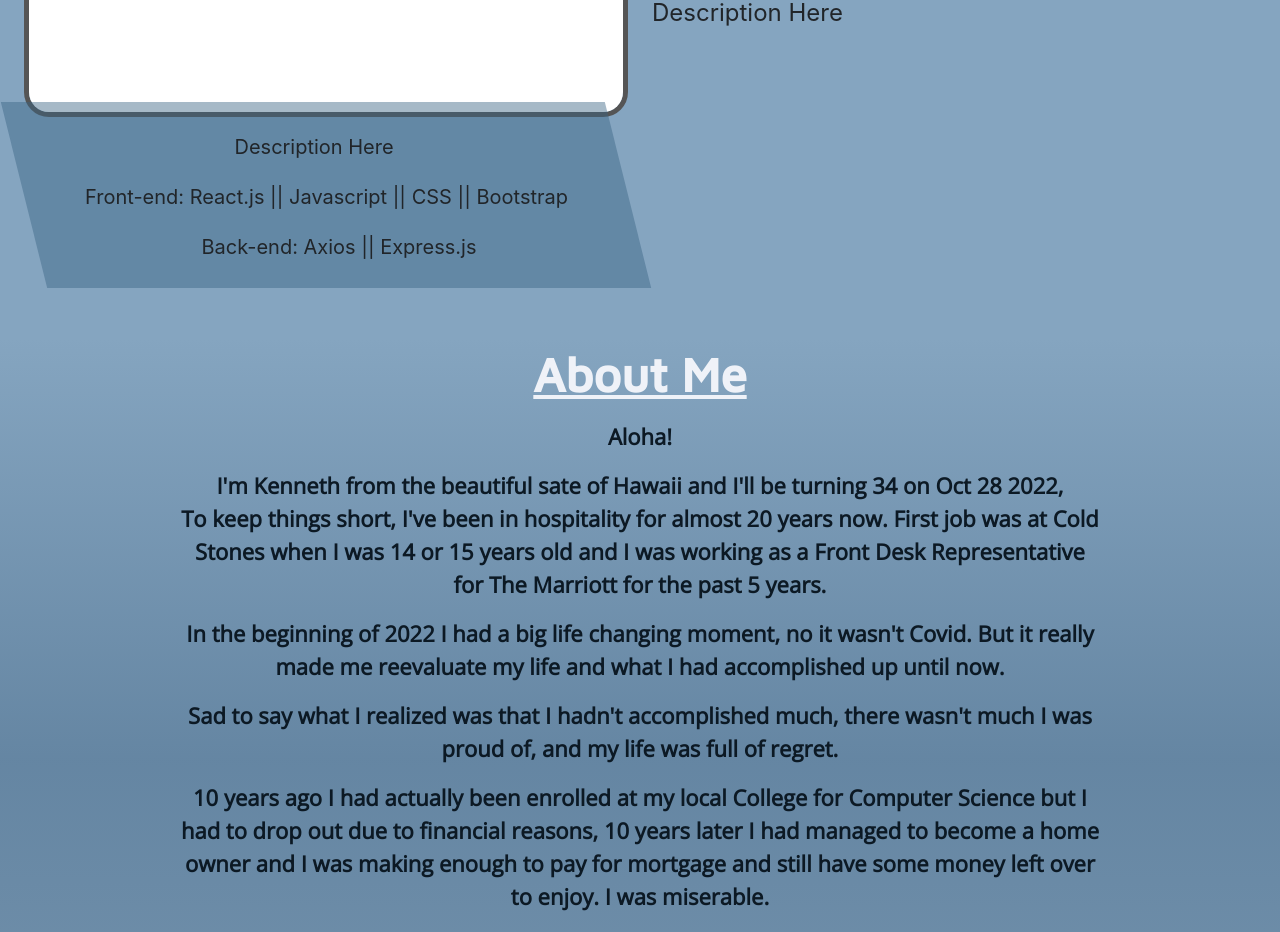
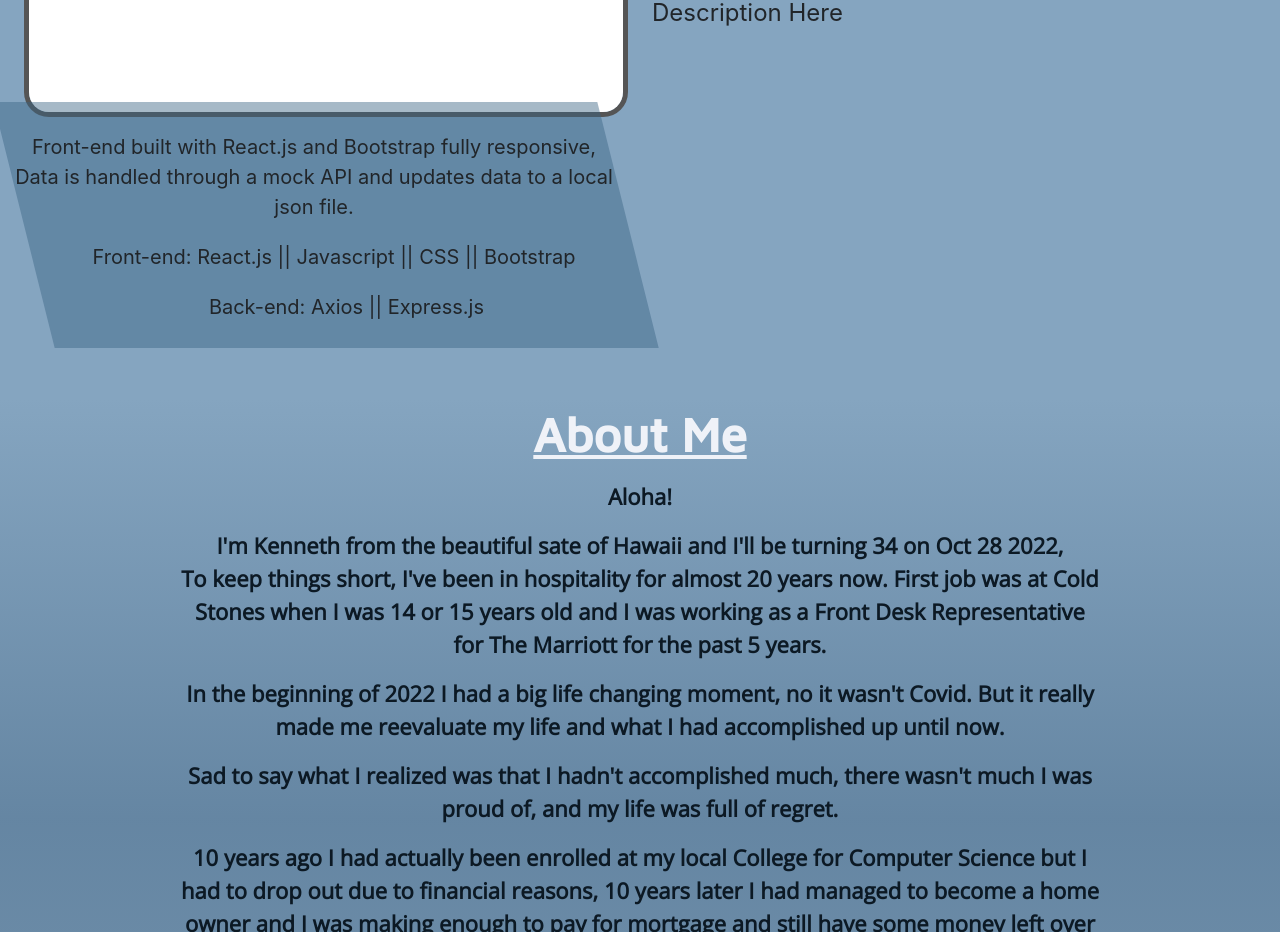
Before and after one commit to KnfDev/Portfolio, a React (Create React App) app: page / in a window 1280 px wide. Shown: the part 2320-3252 px from the top of the page. Built offline with nearby package versions, Linux system fonts and the light colour scheme; a web font is replaced by a local one.

Commit message:
Flashcard Description

```diff
--- a/src/App.js
+++ b/src/App.js
@@ -122,7 +122,7 @@ function App() {
             <img className="project1" src={Study} alt="" />
           </a>
           <div className="description">
-            <p>Description Here</p>
+            <p>Front-end built with React.js and Bootstrap fully responsive, Data is handled through a mock API and updates data to a local json file.</p>
             <p>Front-end: React.js || Javascript || CSS || Bootstrap</p>
             <p>Back-end: Axios || Express.js</p>
           </div>
```
